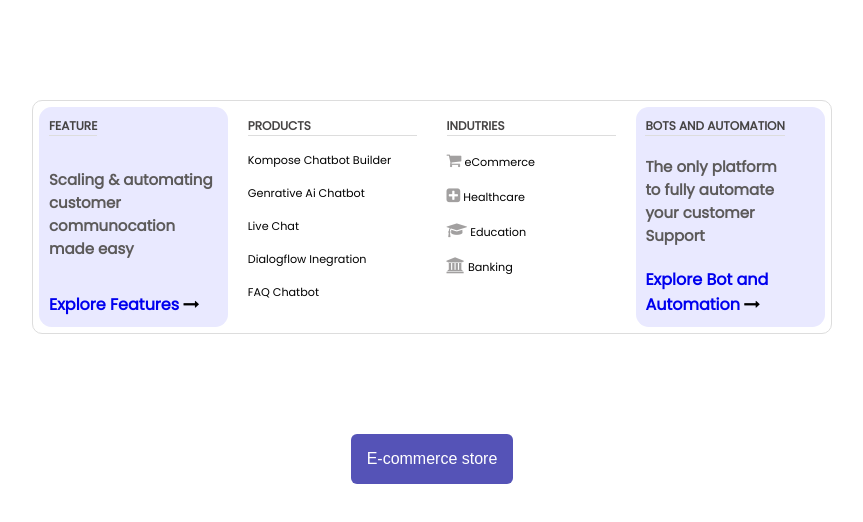
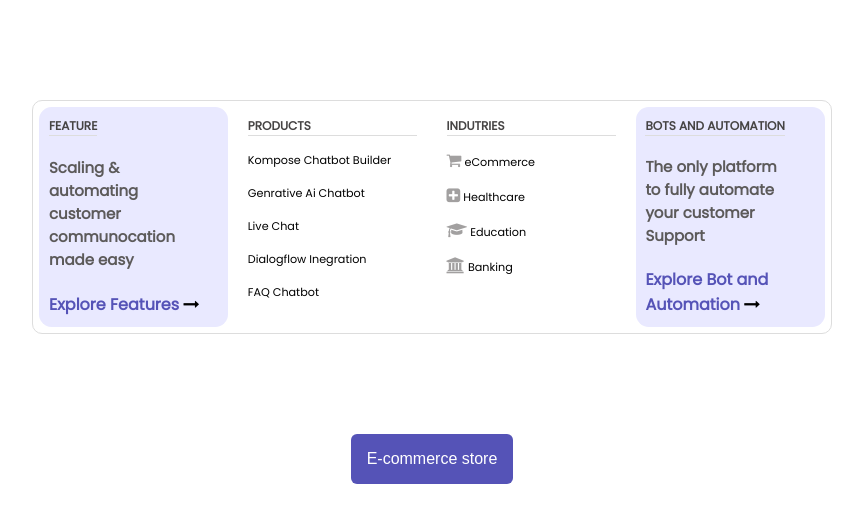
Before and after one commit to juber13/komunnicate, a plain HTML site: page index.html in a window 1280 px wide. Shown: the whole page, without its empty margins (208-1071 px from the left). Drawn offline with Linux system fonts and the light colour scheme.

```diff
--- a/index.html
+++ b/index.html
@@ -24,7 +24,7 @@
                     </div>
 
                     <div class="text">
-                        <p>Scaling & automating customer communocation made easy</p>
+                        <p>Scaling & <br />automating <br>customer communocation made easy</p>
                     </div>
 
                     <div class="link">
--- a/style.css
+++ b/style.css
@@ -30,7 +30,8 @@
 
 a {
   text-decoration: none;
-  font-weight: 800;
+  font-weight: bold;
+  color: #5553b7;
 }
 
 ul li {
@@ -43,7 +44,7 @@
   word-wrap: normal;
   font-size: 15px;
   color: rgb(92, 90, 90);
-  font-weight: 800;
+  font-weight: 600;
   margin: 0;
 }
 
```
